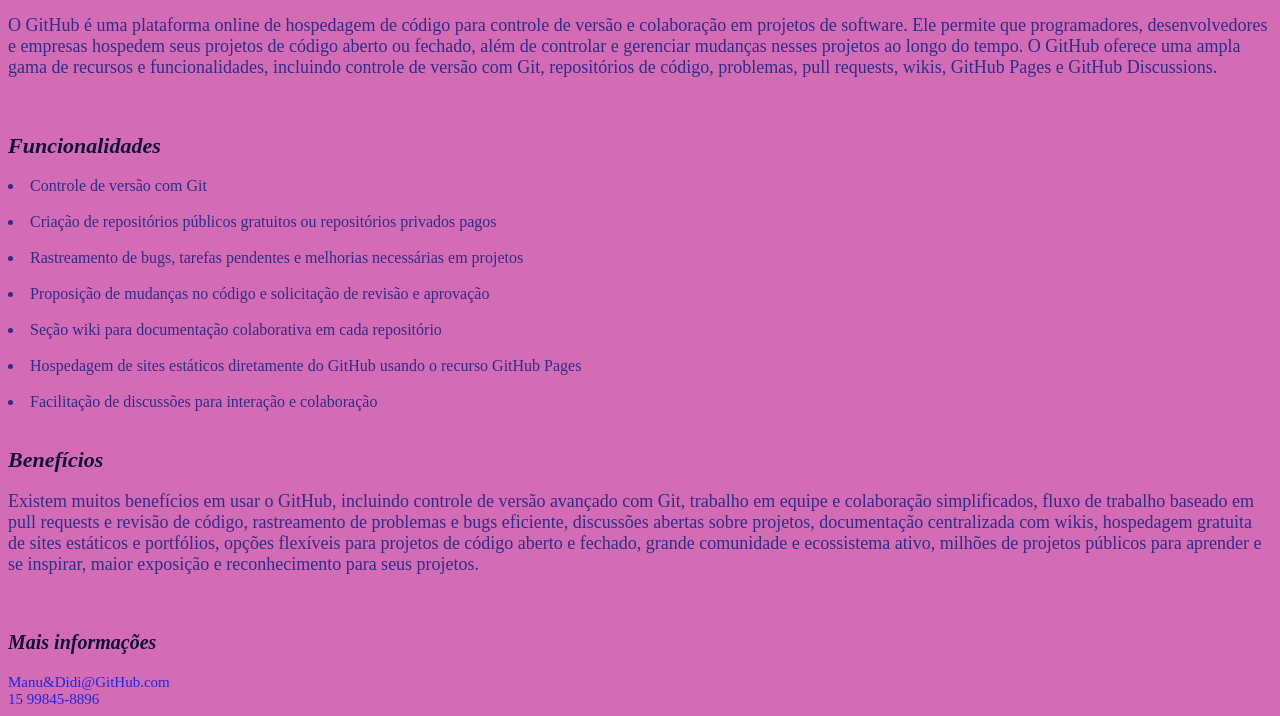
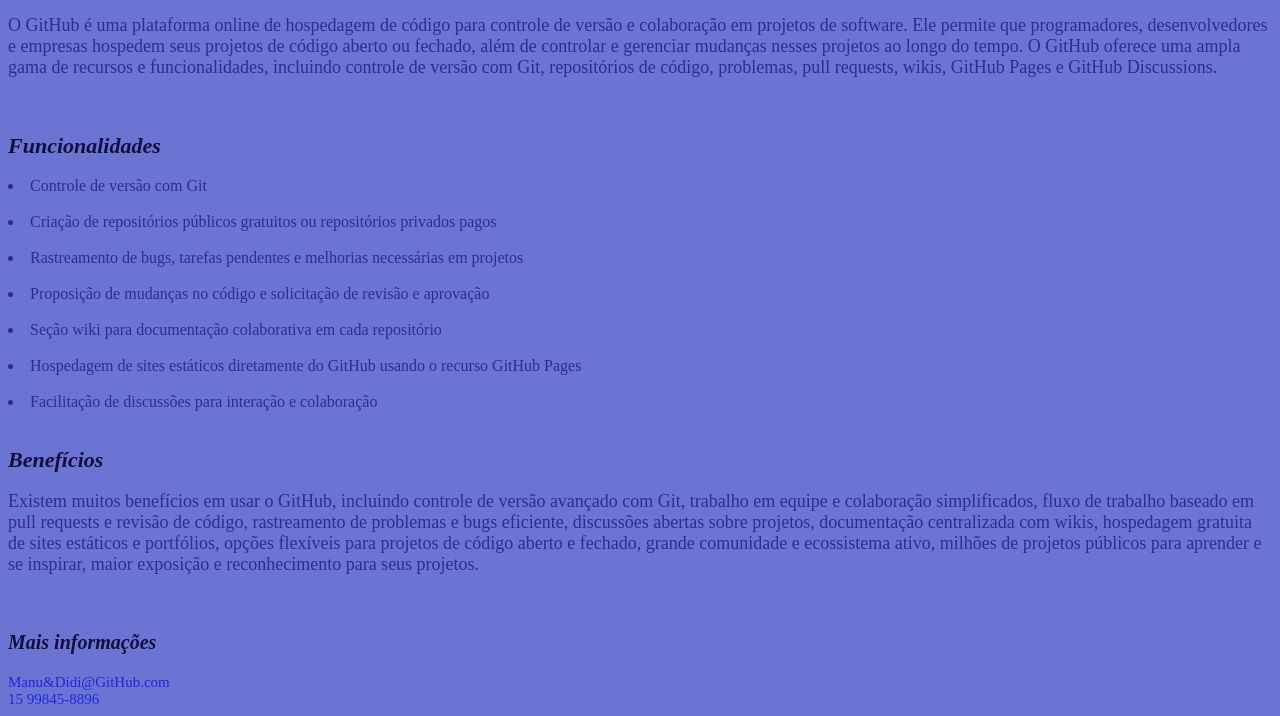
Before and after one commit to Ingridao244/my-page, a plain HTML site: page index.html in a window 1280 px wide. Shown: the part 222-938 px from the top of the page. Drawn offline with Linux system fonts and the light colour scheme.

Commit message:
Update style.css

```diff
--- a/style.css
+++ b/style.css
@@ -1,5 +1,5 @@
 body{
-    background-color: rgb(211, 108, 180);}
+    background-color: rgb(108, 116, 211);}
 
 img{width: 450px;}
 
```
